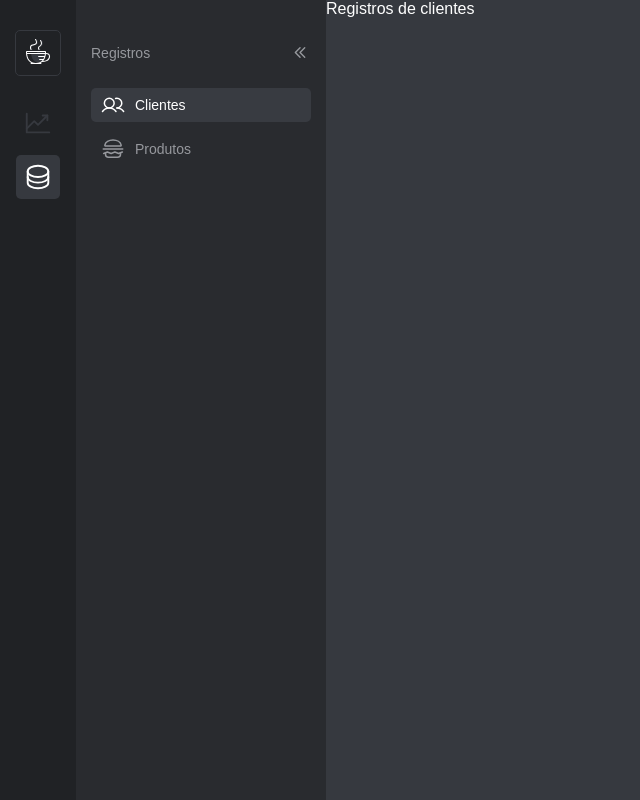
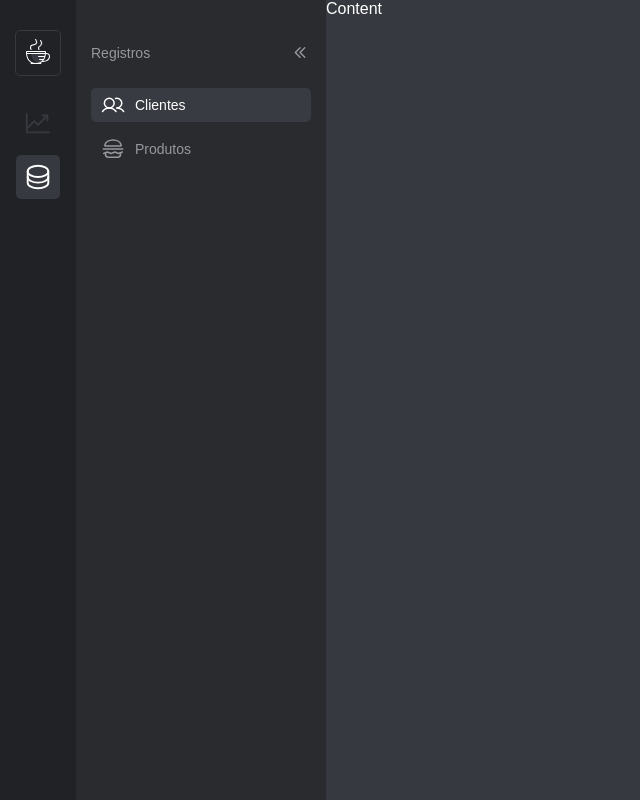
Before and after one commit to lucaslousada/ask-for-food, a React (Vite) app: page /registers/customers in a window 1280 px wide. Shown: the whole page, without its empty margins (0-640 px from the left). Built offline with nearby package versions, Linux system fonts and the light colour scheme; a web font is replaced by a local one.

Commit message:
refactor: configure a redirect to the default route, create a prop to set the active category in the menu.

```diff
--- a/src/App.tsx
+++ b/src/App.tsx
@@ -1,25 +1,21 @@
-import styled, { ThemeProvider } from 'styled-components';
-import { Route, Routes } from 'react-router-dom';
+import { ThemeProvider } from 'styled-components';
+import { Navigate, Route, Routes } from 'react-router-dom';
 
-import { Menu } from './components/Menu';
 import { Customers } from './pages/Customers';
 
 import { GlobalStyle } from './styles/global';
 import dark from './styles/themes/dark';
 
-const Container = styled.div`
-  display: flex;
-`;
-
 export function App() {
   return (
     <ThemeProvider theme={dark}>
-      <Container>
-        <Menu />
-        <Routes>
-          <Route path="/registers/customers" element={<Customers />} />
-        </Routes>
-      </Container>
+      <Routes>
+        <Route
+          path="/"
+          element={<Navigate replace to="/registers/customers" />}
+        />
+        <Route path="/registers/customers" element={<Customers />} />
+      </Routes>
 
       <GlobalStyle />
     </ThemeProvider>
--- a/src/components/Menu/index.tsx
+++ b/src/components/Menu/index.tsx
@@ -5,10 +5,14 @@ import { NavigationMenuLinks } from './NavigationMenuLinks';
 
 import { Container } from './styles';
 
-export function Menu() {
+interface MenuProps {
+  activeCategory: MenuCategories;
+}
+
+export function Menu({ activeCategory }: MenuProps) {
   const [isTheMenuVisible, setIsTheMenuVisible] = useState(true);
   const [selectedMenuCategory, setSelectedMenuCategory] =
-    useState<MenuCategories>('registers');
+    useState<MenuCategories>(activeCategory);
 
   return (
     <Container>
--- a/src/pages/Customers/index.tsx
+++ b/src/pages/Customers/index.tsx
@@ -1,3 +1,12 @@
+import { Menu } from '../../components/Menu';
+
+import { Container } from './styles';
+
 export function Customers() {
-  return <p>Registros de clientes</p>;
+  return (
+    <Container>
+      <Menu activeCategory="registers" />
+      <main>Content</main>
+    </Container>
+  );
 }
--- /dev/null
+++ b/src/pages/Customers/styles.ts
@@ -0,0 +1,5 @@
+import styled from 'styled-components';
+
+export const Container = styled.div`
+  display: flex;
+`;
```
